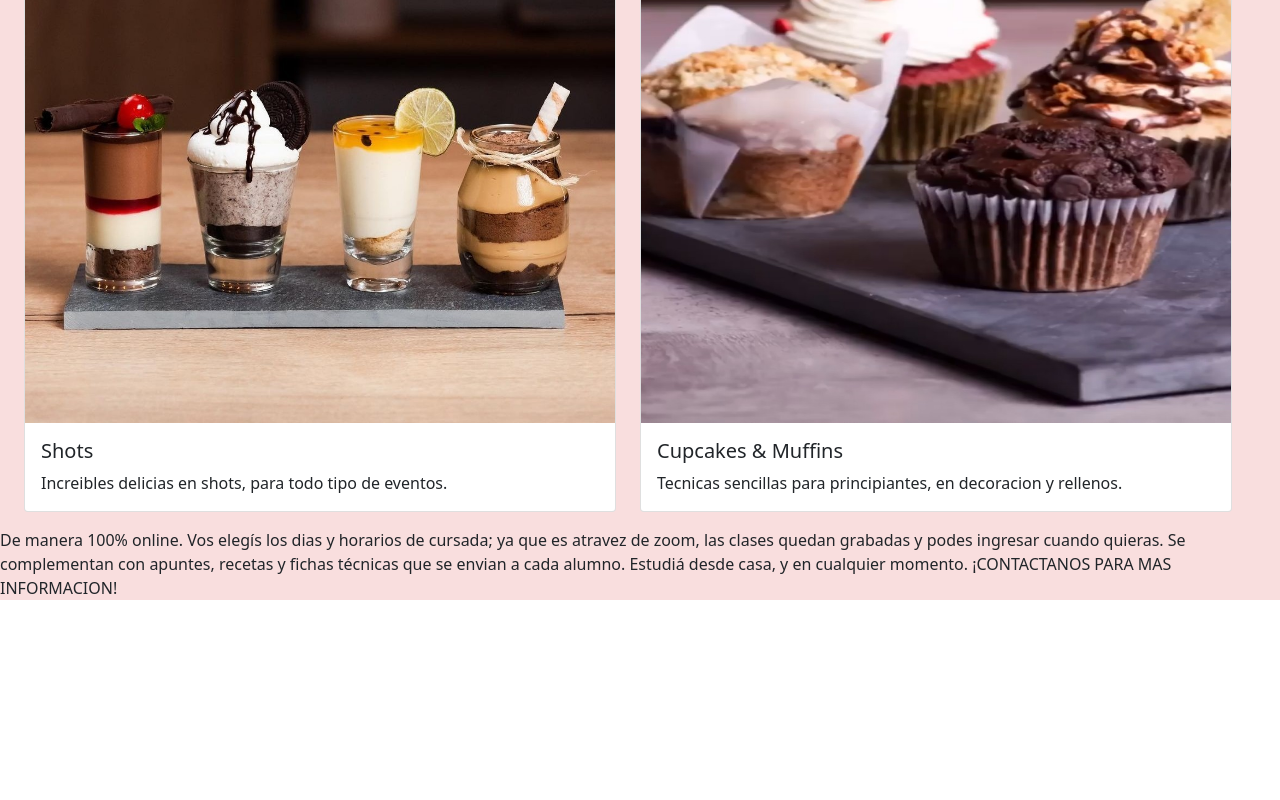
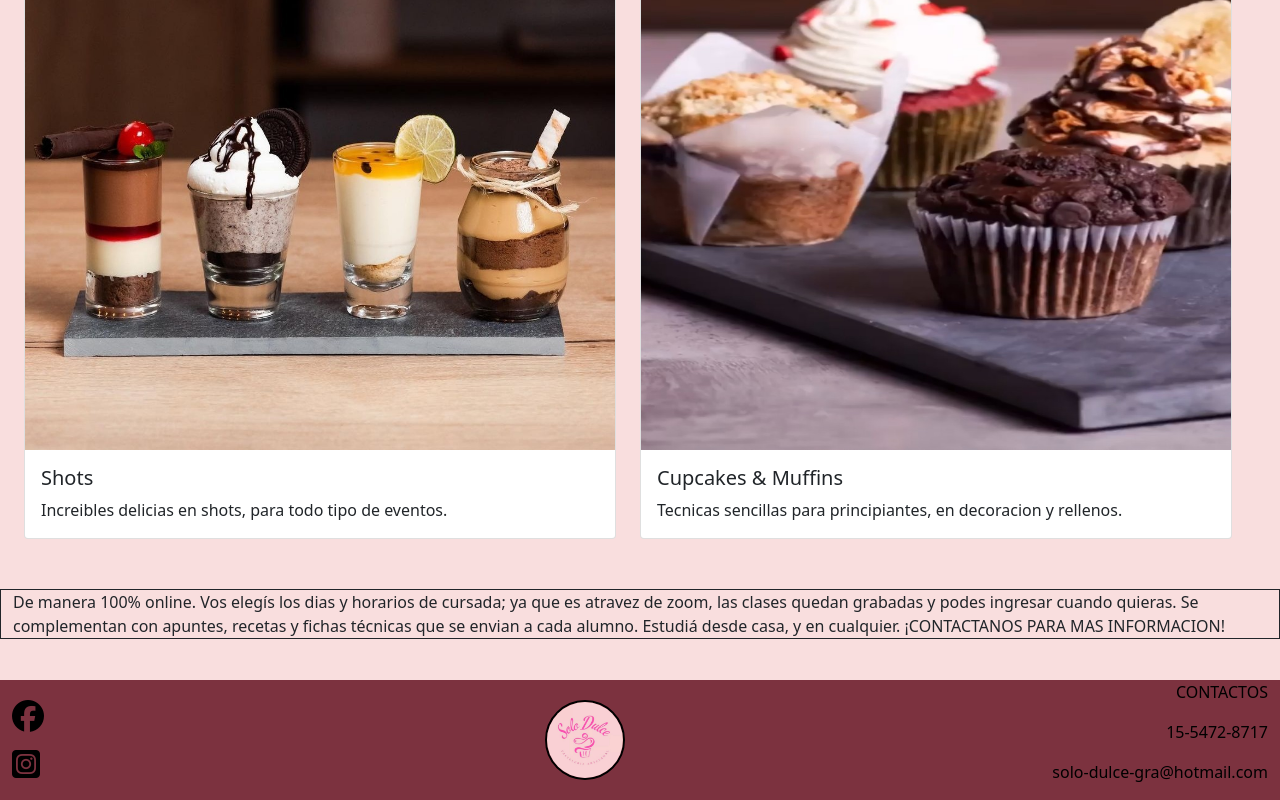
Before and after one commit to YaninaTranchida/Bootstrap, a plain HTML site: page pestañas/cursos.html in a window 1280 px wide. Shown: the part 1090-1890 px from the top of the page. Before the commit the page ends 1706 px from the top, so only its background shows below. Drawn offline with nearby package versions, Linux system fonts and the light colour scheme.

Commit message:
finalizada la pestaña cursos

```diff
--- a/pestañas/cursos.html
+++ b/pestañas/cursos.html
@@ -10,6 +10,9 @@
     <link href="https://cdn.jsdelivr.net/npm/bootstrap@5.1.3/dist/css/bootstrap.min.css" rel="stylesheet" integrity="sha384-1BmE4kWBq78iYhFldvKuhfTAU6auU8tT94WrHftjDbrCEXSU1oBoqyl2QvZ6jIW3" crossorigin="anonymous">
         <!--CSS-->
     <link rel="stylesheet" href="../style.css">
+
+       <!-- fonts awesome -->
+    <script src="https://kit.fontawesome.com/09545e8d08.js" crossorigin="anonymous"></script>
 
     <title>Solo Dulce Gra | Cursos</title>
 </head>
@@ -48,7 +51,7 @@
     <main class="main-cursos">
       <h1 class="textCursos container-fluid">Cursos</h1>
       <section>
-        <p class="text-center container-fluid">En este curso de repostería descubrirás, paso a paso, el fascinante mundo de la pastelería creativa y la decoración de tus mesas dulces.
+        <p class="text-center container-fluid border border-dark">En este curso de repostería descubrirás, paso a paso, el fascinante mundo de la pastelería creativa y la decoración de tus mesas dulces.
           De la mano de Graciela aprenderás todo lo necesario para comenzar con tu emprendimiento, desde el boceto y el diseño, a la combinación de colores, pasando por la creación de texturas y a la decoración.
           Y todo, a través de técnicas decorativas modernas. Conviértete en un cake designer desde cero con este curso.</p>
       </section>
@@ -91,15 +94,38 @@
         </div>
       </div>
 
-      <section>
-        <p class="text-center container-fluid"></p>De manera 100% online. Vos elegís los dias y horarios de cursada; ya que es atravez de zoom, las clases quedan grabadas y podes ingresar cuando quieras. Se complementan con apuntes, recetas y fichas técnicas que se envian a cada alumno.
-          Estudiá desde casa, y en cualquier momento.
-          ¡CONTACTANOS PARA MAS INFORMACION!</p>
+      <section class="parrafoCurso">
+            <p class="container-fluid border border-dark">De manera 100% online. Vos elegís los dias y horarios de cursada; ya que es atravez de zoom, las clases quedan grabadas y podes ingresar cuando quieras. Se complementan con apuntes, recetas y fichas técnicas que se envian a cada alumno.
+          Estudiá desde casa, y en cualquier.
+          ¡CONTACTANOS PARA MAS INFORMACION!
+          </p>
       </section>
 
     </main>
 
+    <footer class="container-fluid pie">
+      <div class="row">
 
+          <div class="col-lg-5 my-auto justify-content-between pie-redes">
+            <a href="https://www.facebook.com/dolce.gra.3" target="_blank"><i class="fa-brands fa-facebook fa-2xl"></i></a>
+            <br>
+
+            <br>
+            <a href="https://www.instagram.com/solodulcegra" target="_blank"><i class="fa-brands fa-instagram-square fa-2xl"></i></a>
+          </div>
+
+          <div class="col-lg-4 my-auto align-items-center">
+            <img src="../imagenes/logo1.jpg" alt="logo dulce Gra" class="pie-logo">
+          </div>
+
+          <div class="col-lg-3 align-items-center pie-contacto">
+            <p>CONTACTOS</p>
+            <p>15-5472-8717</p>
+            <p>solo-dulce-gra@hotmail.com</p>
+          </div>
+      </div>
+
+    </footer>
 
 </body>
 
--- a/style.css
+++ b/style.css
@@ -34,7 +34,7 @@ main{
 }
 
 .cuerpoTxt p{
-    font-weight: 200;
+    font-weight: 250;
     font-family: Georgia, 'Times New Roman', Times, serif;
     font-size: 18px;
     height: 70px;
@@ -47,6 +47,8 @@ main{
 h1{
     margin-left: 35%;
     margin-bottom: 2%;
+    padding-top: 1%;
+    padding-bottom: 1%;
 }
 
     /* FOOTER-PIE*/
@@ -96,3 +98,10 @@ h1{
     text-align:center;
 
 }
+
+.parrafoCurso{
+    padding-top: 50px;
+    padding-bottom: 25px;
+
+
+}
```
